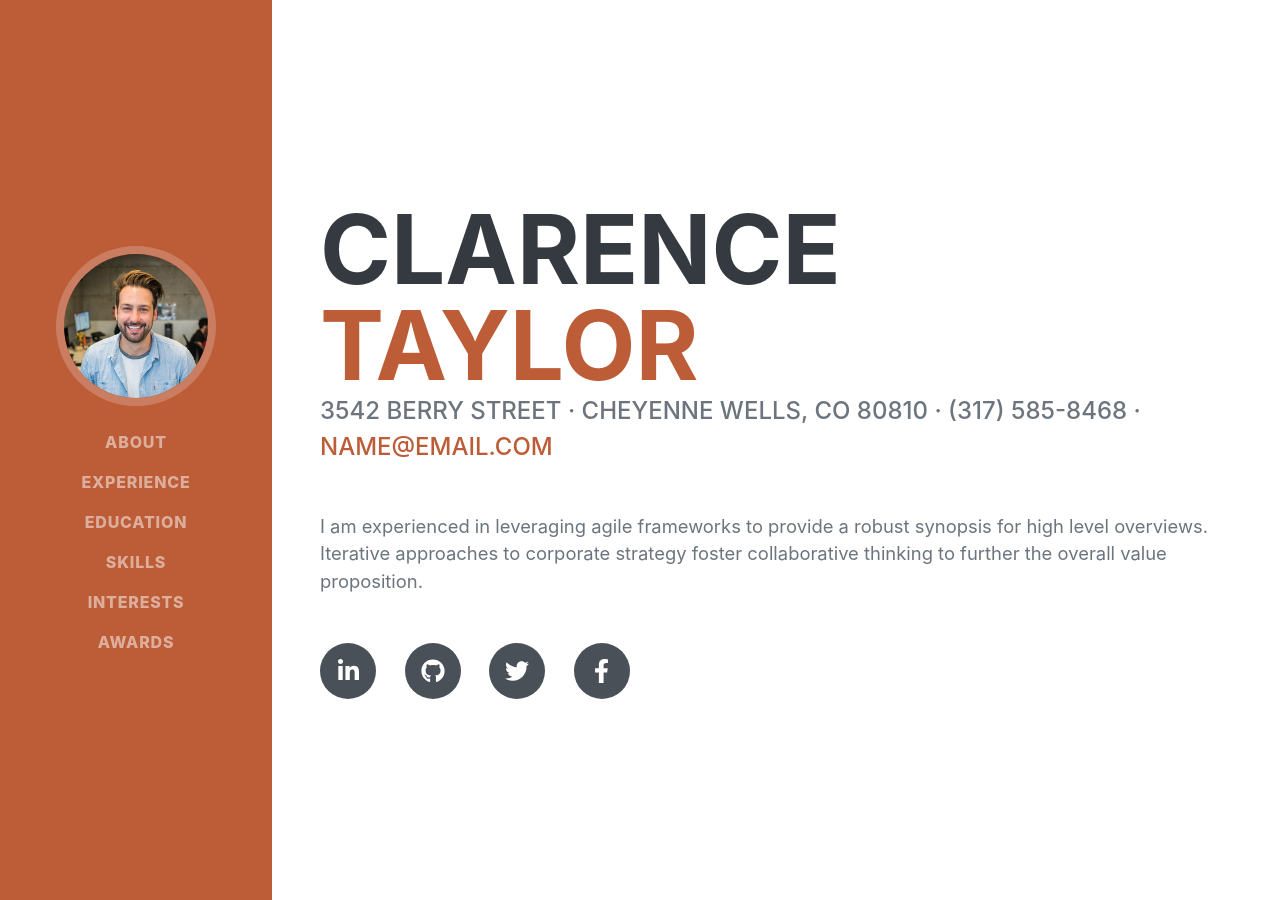
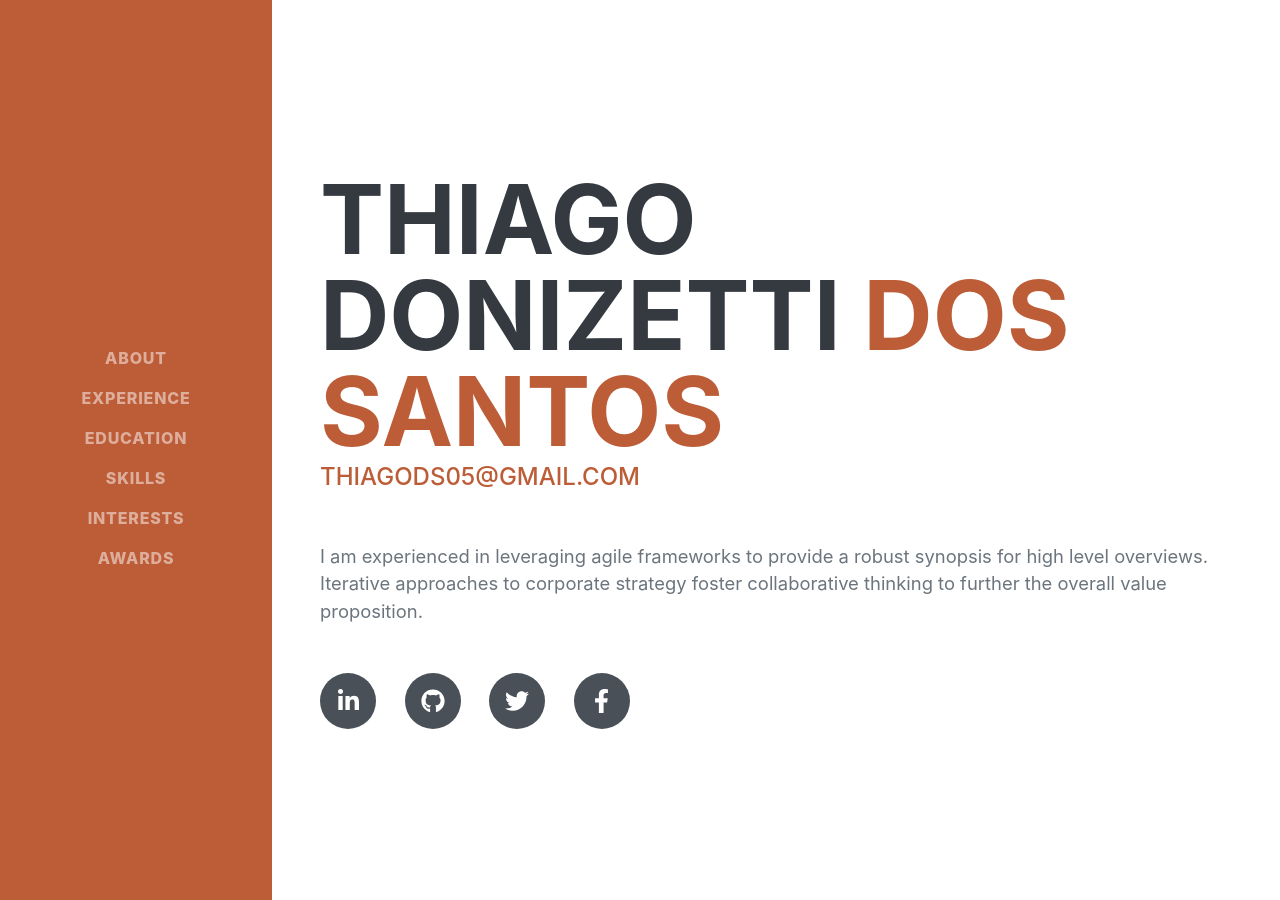
Before and after one commit to thiagodonizetti/thiagodonizetti.github.io, a Jekyll site: the page index.html, which Jekyll copies as it is, in a window 1280 px wide and 900 px high. Built offline with Jekyll 4.4.1, drawn with Linux system fonts in a browser that asks for light colours; some web fonts are replaced.

Commit message:
informations changed

```diff
--- a/index.html
+++ b/index.html
@@ -19,8 +19,8 @@
         <!-- Navigation-->
         <nav class="navbar navbar-expand-lg navbar-dark bg-primary fixed-top" id="sideNav">
             <a class="navbar-brand js-scroll-trigger" href="#page-top">
-                <span class="d-block d-lg-none">Clarence Taylor</span>
-                <span class="d-none d-lg-block"><img class="img-fluid img-profile rounded-circle mx-auto mb-2" src="assets/img/profile.jpg" alt="..." /></span>
+                <span class="d-block d-lg-none">Thiago Donizetti dos Santos</span>
+                <!--span class="d-none d-lg-block"><img class="img-fluid img-profile rounded-circle mx-auto mb-2" src="assets/img/profile.jpg" alt="..." /></span-->
             </a>
             <button class="navbar-toggler" type="button" data-toggle="collapse" data-target="#navbarSupportedContent" aria-controls="navbarSupportedContent" aria-expanded="false" aria-label="Toggle navigation"><span class="navbar-toggler-icon"></span></button>
             <div class="collapse navbar-collapse" id="navbarSupportedContent">
@@ -40,12 +40,12 @@
             <section class="resume-section" id="about">
                 <div class="resume-section-content">
                     <h1 class="mb-0">
-                        Clarence
-                        <span class="text-primary">Taylor</span>
+                        Thiago Donizetti
+                        <span class="text-primary">dos Santos</span>
                     </h1>
                     <div class="subheading mb-5">
-                        3542 Berry Street · Cheyenne Wells, CO 80810 · (317) 585-8468 ·
-                        <a href="mailto:name@email.com">name@email.com</a>
+                        <!--3542 Berry Street · Cheyenne Wells, CO 80810 · (317) 585-8468 ·-->
+                        <a href="mailto:thiagods05@gmail.com">thiagods05@gmail.com</a>
                     </div>
                     <p class="lead mb-5">I am experienced in leveraging agile frameworks to provide a robust synopsis for high level overviews. Iterative approaches to corporate strategy foster collaborative thinking to further the overall value proposition.</p>
                     <div class="social-icons">
```
